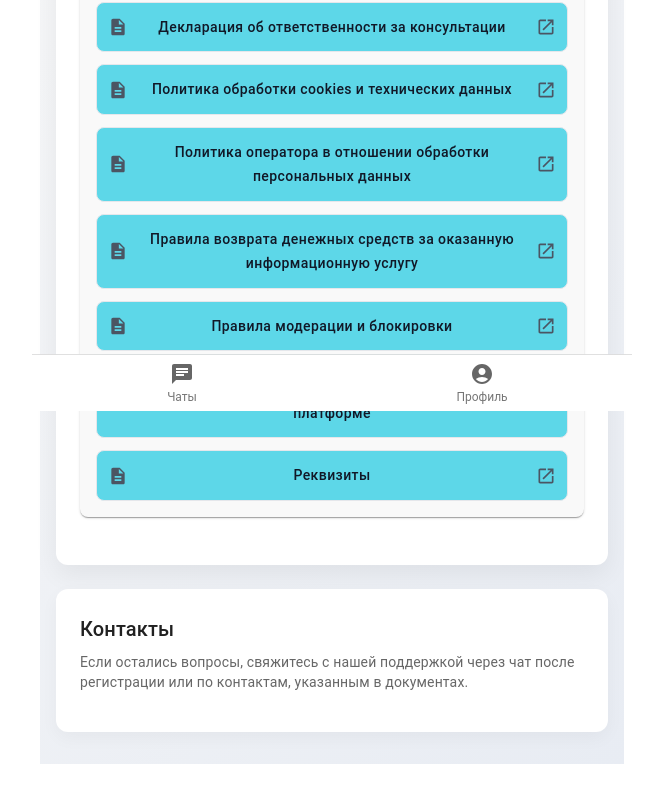
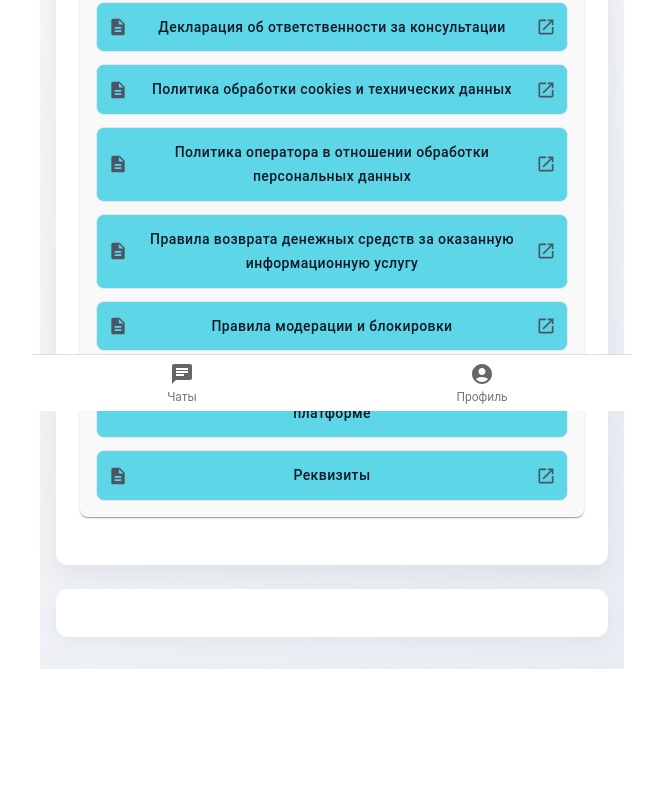
Before and after one commit to BRAUZER06/medical, a React (Vite) app: page /company in a window 1280 px wide. Shown: the part 389-1192 px from the top of the page, without its empty margins (308-971 px from the left). After the commit the page ends 1123 px from the top, so only its background shows below. Built offline with nearby package versions, Linux system fonts and the light colour scheme; no server answers; what @rails/actioncable would draw is missing.

Commit message:
remove contacts

```diff
--- a/src/pages/Company/Company.tsx
+++ b/src/pages/Company/Company.tsx
@@ -50,13 +50,6 @@ const Company = () => {
 					boxShadow: '0px 6px 18px rgba(0,0,0,0.04)',
 				}}
 			>
-				<Typography variant='h6' gutterBottom>
-					Контакты
-				</Typography>
-				<Typography variant='body2' color='text.secondary' paragraph>
-					Если остались вопросы, свяжитесь с нашей поддержкой через чат после
-					регистрации или по контактам, указанным в документах.
-				</Typography>
 			</Paper>
 		</Box>
 	)
```
